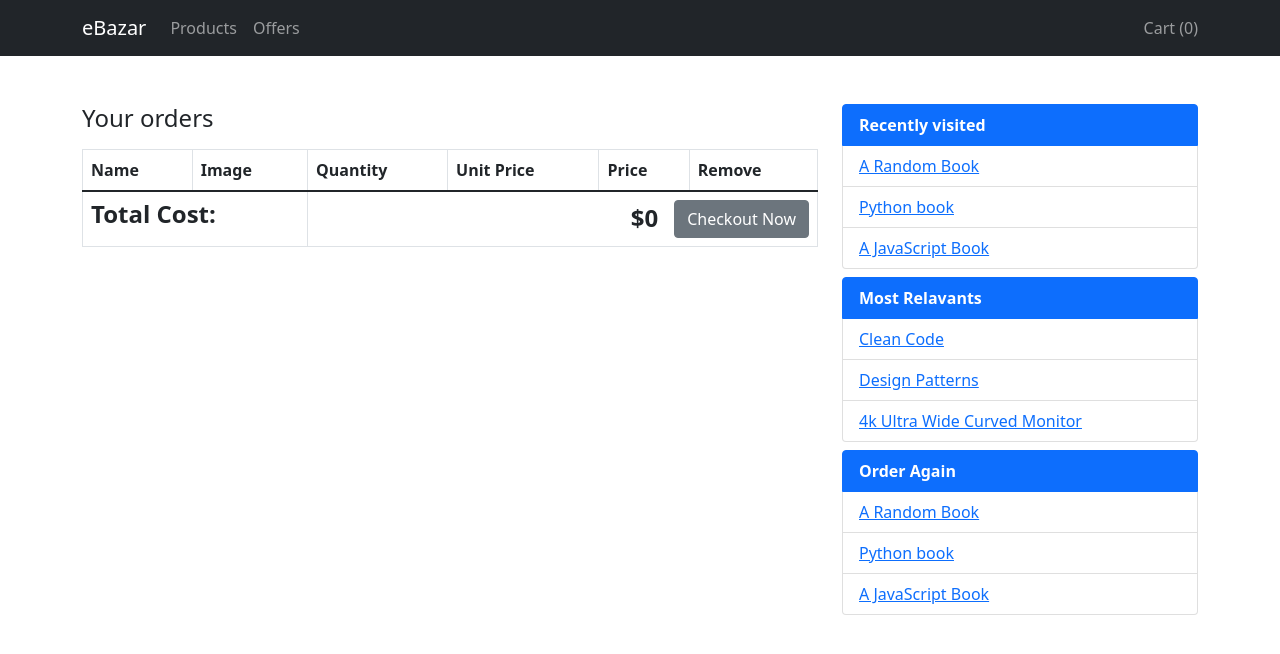
After one commit to TareqMonwer/eBazar, a Django app: page /cart/ in a window 1280 px wide. The commit adds this page. Shown: the top 654 px of the page. Run offline with Django 3.2, Linux system fonts and the light colour scheme.

Commit message:
:sparkles: create basic cart system (template, url and views)..

```diff
--- a/cart/cart.py
+++ b/cart/cart.py
@@ -4,7 +4,7 @@ from shop.models import Product
 
 
 class Cart:
-    def __def__(self, request):
+    def __init__(self, request):
         self.session = request.session
         cart = request.session.get(settings.CART_SESSION_KEY)
         if not cart:
@@ -21,7 +21,6 @@ class Cart:
             cart[str(product.id)]['product'] = product
 
         for item in cart.values():
-            print(item, ' cart item from iter...')
             item['price'] = Decimal(item['price'])
             item['total_price'] = item['price'] * item['quantity']
             yield item
@@ -29,15 +28,18 @@ class Cart:
     def __len__(self):
         return sum(item['quantity'] for item in self.cart.values())
 
-    def add(self, product, quantity, override_quantity=False):
+    def add(self, product, quantity=0, override_quantity=False):
         product_id = str(product.id)
+        print('quantity,............', quantity)
         if product_id not in self.cart:
             self.cart[product_id] = {
-                'quantity': quantity, 'price': product.get_price()}
+                'quantity': quantity,
+                'price': str(product.get_price())
+            }
         if override_quantity:
             self.cart[product_id]['quantity'] = quantity
         else:
-            self.cart[product_id]['quantity'] += quantity
+            self.cart[product_id]['quantity'] += 1
         self.save()
 
     def save(self):
--- /dev/null
+++ b/cart/forms.py
@@ -0,0 +1,11 @@
+from django import forms
+
+# i+1 is to provide cart button 1 in display but 0 as value.
+PRODUCT_QUANTITY_CHOICES = [(i, str(i + 1)) for i in range(0, 11)]
+
+
+class CartAddProductForm(forms.Form):
+    quantity = forms.TypedChoiceField(
+        coerce=int, choices=PRODUCT_QUANTITY_CHOICES)
+    override = forms.BooleanField(
+        required=False, widget=forms.HiddenInput, initial=False)
--- /dev/null
+++ b/cart/templates/cart/detail.html
@@ -0,0 +1,103 @@
+{% extends 'base/products.html' %}
+
+{% block title %}{{ block.super }} Cart Items{% endblock %}
+
+
+{% block shop_main %}
+<div class="container mt-5">
+  <div class="row justify-content-center">
+    <div class="col-8">
+      <h4 class="page-header mb-3">Your orders</h4>
+      <table class="table table-bordered">
+        <thead>
+          <tr>
+            <th scope="col">Name</th>
+            <th scope="col">Image</th>
+            <th scope="col">Quantity</th>
+            <th scope="col">Unit Price</th>
+            <th scope="col">Price</th>
+            <th scope="col">Remove</th>
+          </tr>
+        </thead>
+        <tbody>
+          {% for cartitem in cart %}
+            {% with item=cartitem.product %}
+            <tr>
+              <td>{{ item.name }}</td>
+              <td>
+                <img src="{{ item.image.url }}" alt="{{ item.name }}" width="100%" height="100px">
+              </td>
+              <td>{{ cartitem.quantity }}</td>
+              <td>${{ cartitem.price }}</td>
+              <td>${{ cartitem.total_price }}</td>
+              <td>
+                <form action="{% url 'cart:cart_remove' product_id=item.id %}" method="post">
+                  {% csrf_token %}
+                  <input type="hidden" name="override" value="true">
+                  <input type="submit" value="Remove" class="btn btn-sm btn-danger">
+                </form>
+              </td>
+            </tr>
+            {% endwith %}
+          {% endfor %}
+          <tr>
+            <td colspan="2">
+              <h4><b>Total Cost:</b></h4>
+            </td>
+            <td colspan="4">
+              <div class="d-flex justify-content-end align-items-center">
+                <h4 class="m-0"><b>${{ cart.get_total_price }}</b></h4>
+                <a href="" class="d-inline-block ms-3 btn btn-secondary">Checkout Now</a>
+              </div>
+            </td>
+          </tr>
+        </tbody>
+      </table>
+    </div>
+    <div class="col-4">
+      <ul class="list-group">
+        <li class="list-group-item active">
+          <b>Recently visited</b>
+        </li>
+        <li class="list-group-item">
+          <a href="">A Random Book</a>
+        </li>
+        <li class="list-group-item">
+          <a href="">Python book</a>
+        </li>
+        <li class="list-group-item">
+          <a href="">A JavaScript Book</a>
+        </li>
+      </ul>
+      <ul class="list-group mt-2">
+        <li class="list-group-item active">
+          <b>Most Relavants</b>
+        </li>
+        <li class="list-group-item">
+          <a href="">Clean Code</a>
+        </li>
+        <li class="list-group-item">
+          <a href="">Design Patterns</a>
+        </li>
+        <li class="list-group-item">
+          <a href="">4k Ultra Wide Curved Monitor</a>
+        </li>
+      </ul>
+      <ul class="list-group mt-2">
+        <li class="list-group-item active">
+          <b>Order Again</b>
+        </li>
+        <li class="list-group-item">
+          <a href="">A Random Book</a>
+        </li>
+        <li class="list-group-item">
+          <a href="">Python book</a>
+        </li>
+        <li class="list-group-item">
+          <a href="">A JavaScript Book</a>
+        </li>
+      </ul>
+    </div>
+  </div>
+</div>
+{% endblock shop_main %}
--- /dev/null
+++ b/cart/urls.py
@@ -0,0 +1,9 @@
+from django.urls import path
+from cart.views import (cart_add, cart_remove, cart_detail)
+
+app_name = 'cart'
+urlpatterns = [
+    path('', cart_detail, name='cart_detail'),
+    path('add/<int:product_id>/', cart_add, name='cart_add'),
+    path('remove/<int:product_id>/', cart_remove, name='cart_remove'),
+]
--- a/cart/views.py
+++ b/cart/views.py
@@ -1,3 +1,30 @@
-from django.shortcuts import render
+from django.shortcuts import render, redirect, get_object_or_404
+from django.views.decorators.http import require_POST
+from shop.models import Product
+from cart.cart import Cart
+from cart.forms import CartAddProductForm
 
-# Create your views here.
+
+@require_POST
+def cart_add(request, product_id):
+    product = get_object_or_404(Product, id=product_id)
+    cart = Cart(request)
+    form = CartAddProductForm(request.POST)
+    if form.is_valid():
+        cd = form.cleaned_data
+        cart.add(product, quantity=cd['quantity'],
+                 override_quantity=cd['override'])
+    return redirect('cart:cart_detail')
+
+
+@require_POST
+def cart_remove(request, product_id):
+    product = get_object_or_404(Product, id=product_id)
+    cart = Cart(request)
+    cart.remove(product)
+    return redirect('cart:cart_detail')
+
+
+def cart_detail(request):
+    cart = Cart(request)
+    return render(request, 'cart/detail.html', {'cart': cart})
--- a/config/settings.py
+++ b/config/settings.py
@@ -41,7 +41,12 @@ INSTALLED_APPS = [
     # Local Apps
     'shop.apps.ShopConfig',
     'cart.apps.CartConfig',
+
+    # 3rd party
+    'crispy_forms',
 ]
+
+CRISPY_TEMPLATE_PACK = 'bootstrap4'
 
 MIDDLEWARE = [
     'django.middleware.security.SecurityMiddleware',
--- a/config/urls.py
+++ b/config/urls.py
@@ -20,6 +20,7 @@ from django.conf.urls.static import static
 
 urlpatterns = [
     path('admin/', admin.site.urls),
+    path('cart/', include('cart.urls')),
     path('', include('shop.urls')),
 ]
 
```
Also changed, not shown: shop/templates/shop/products/detail.html (+3 -11 lines), shop/templates/shop/products/list.html (+6 -1 lines), shop/views.py (+10 -4 lines).
